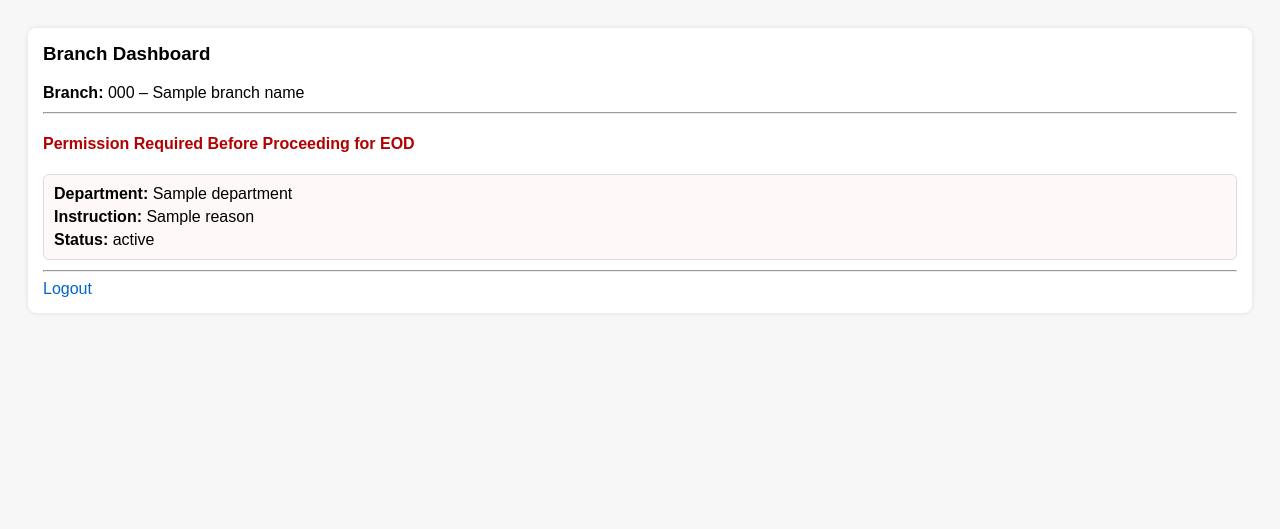
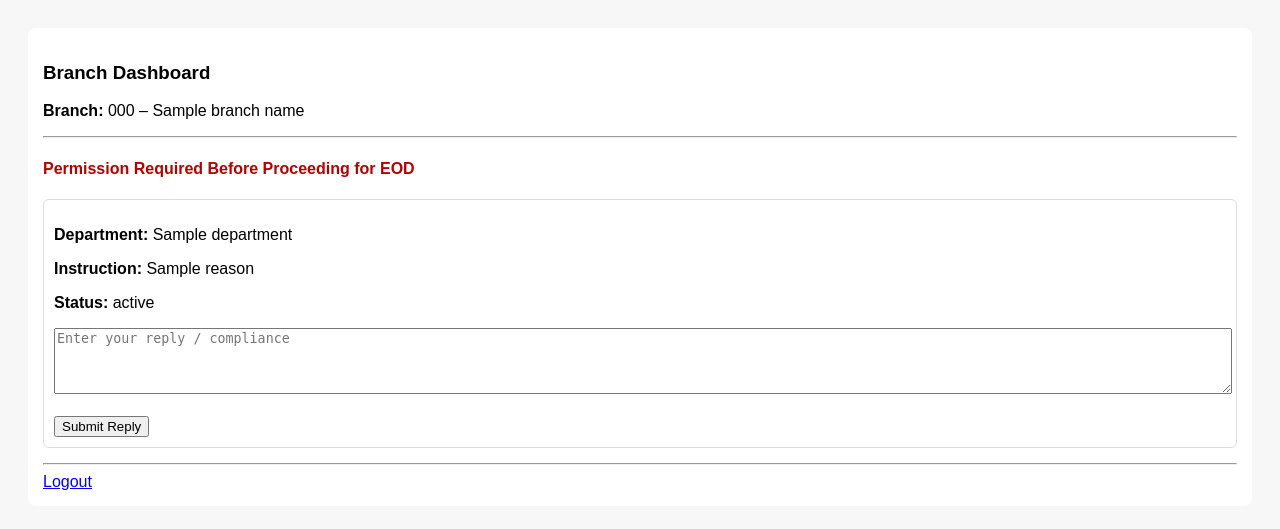
Before and after one commit to Shakti2790/eod, a Flask app: template templates/branch_dashboard.html in a window 1280 px wide. Shown: the top 529 px of the page. Run offline with Flask 3, Linux system fonts and the light colour scheme; the template is opened without the code that fills it: most values are stand-ins (such as "Sample title", 1, 10 or a date in 2020).

Commit message:
branch_dashboard.html

```diff
--- a/templates/branch_dashboard.html
+++ b/templates/branch_dashboard.html
@@ -5,18 +5,14 @@
     <meta name="viewport" content="width=device-width, initial-scale=1">
 </head>
 
-<body style="font-family: Arial, sans-serif; padding:20px; background:#f7f7f7;">
+<body style="font-family:Arial; padding:20px; background:#f7f7f7;">
 
-<div style="background:#ffffff; padding:15px; border-radius:8px; box-shadow:0 0 5px rgba(0,0,0,0.1);">
+<div style="background:#fff; padding:15px; border-radius:8px;">
 
-    <h3 style="margin-top:0;">Branch Dashboard</h3>
+<h3>Branch Dashboard</h3>
 
-    <p style="margin-bottom:10px;">
-        <b>Branch:</b>
-        {{ branch_code }}
-        {% if branch_name %}
-            – {{ branch_name }}
-        {% endif %}
+<p>
+<b>Branch:</b> {{ branch_code }} – {{ branch_name }}
 </p>
 
 <hr>
@@ -25,35 +21,33 @@
 Permission Required Before Proceeding for EOD
 </h4>
 
-    {% if permissions and permissions|length > 0 %}
+{% if permissions %}
+    {% for p in permissions %}
+        <div style="border:1px solid #ddd; padding:10px; margin-bottom:15px; border-radius:6px;">
+            <p><b>Department:</b> {{ p.department }}</p>
+            <p><b>Instruction:</b> {{ p.reason }}</p>
+            <p><b>Status:</b> {{ p.status }}</p>
 
-        {% for p in permissions %}
-            <div style="border:1px solid #ddd; padding:10px; border-radius:6px; margin-bottom:10px; background:#fff8f8;">
-                <p style="margin:0 0 5px 0;">
-                    <b>Department:</b> {{ p.department }}
-                </p>
-                <p style="margin:0 0 5px 0;">
-                    <b>Instruction:</b> {{ p.reason }}
-                </p>
-                <p style="margin:0;">
-                    <b>Status:</b> {{ p.status }}
-                </p>
+            <form method="post" action="/submit-reply">
+                <input type="hidden" name="permission_id" value="{{ p.permission_id }}">
+                <input type="hidden" name="branch_code" value="{{ branch_code }}">
+
+                <textarea name="reply_text" required
+                    placeholder="Enter your reply / compliance"
+                    style="width:100%; height:60px;"></textarea><br><br>
+
+                <button type="submit">Submit Reply</button>
+            </form>
         </div>
     {% endfor %}
-
 {% else %}
-        <p style="color:#555;">
-            No active permissions at present.
-        </p>
+    <p>No active permissions.</p>
 {% endif %}
 
 <hr>
 
-    <a href="/logout" style="color:#0066cc; text-decoration:none;">
-        Logout
-    </a>
+<a href="/logout">Logout</a>
 
 </div>
-
 </body>
     </html>
```
Lines whose indentation alone changed are shown as unchanged.
